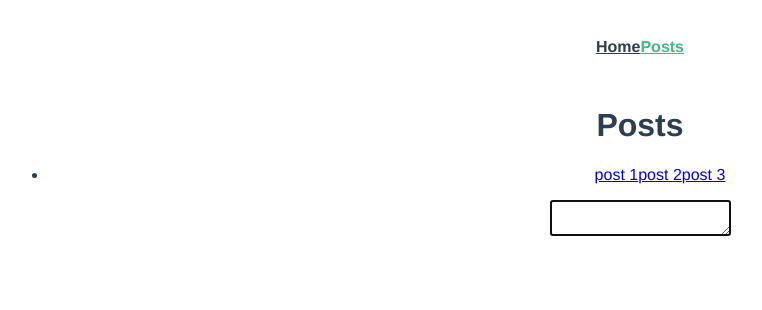
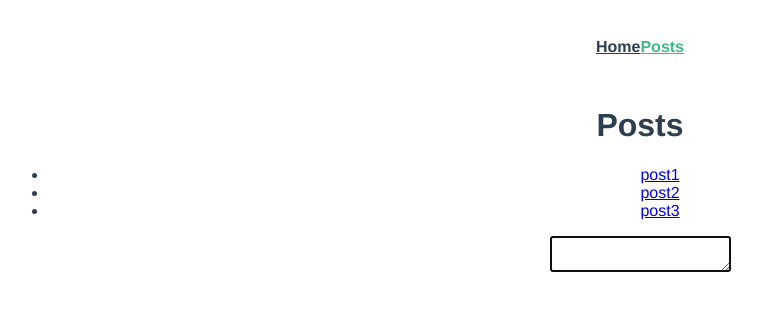
Before and after one commit to Jgatzwow/vue-prac, a Vue app: page /posts in a window 1280 px wide. Shown: the top 310 px of the page, without its empty margins (0-762 px from the left). Built offline with nearby package versions, Linux system fonts and the light colour scheme.

Commit message:
learned how to display lists of items and how to get access to the dom elements by using template refs

```diff
--- a/src/views/HomeView.vue
+++ b/src/views/HomeView.vue
@@ -1,6 +1,6 @@
 <template>
   <div class="home">
-    <h2>{{ appTitle }}</h2>
+    <h2 ref="appTitleRef">{{ appTitle }}</h2>
     <h3>{{ counterData.title }}</h3>
     <div class="wrapper">
       <button @click="decreaseCounter(1)" class="btn">-</button>
@@ -17,7 +17,7 @@
 
 <script setup>
 
-import {reactive, computed, watch, onMounted} from "vue";
+import {reactive, computed, watch, onMounted, ref} from "vue";
 import {vAutofocus} from "@/directives/vAutofocus";
 /*const counter = ref(0)
 const counterTitle = ref('tle')*/
@@ -28,12 +28,14 @@ const oddOrEven = computed(() => {
 })
 const appTitle = 'My counter App'
 
-
+const appTitleRef = ref(null)
 const counterData = reactive({
   count: 10,
   title: 'Counter title'
 })
-
+onMounted(() => {
+  appTitleRef.value
+})
 watch(() => counterData.count, (newCount) => {
   if (newCount === 20) alert('someMSG')
 })
--- a/src/views/PostsView.vue
+++ b/src/views/PostsView.vue
@@ -2,10 +2,8 @@
   <div class="posts">
     <h1>Posts</h1>
     <ul>
-      <li>
-        <router-link to="/postDetail/id1">post 1</router-link>
-        <router-link to="/postDetail/id2">post 2</router-link>
-        <router-link to="/postDetail/id3">post 3</router-link>
+      <li v-for="post in posts" :key="post.id">
+        <router-link :to="`/postDetail/${post.id}`">{{ post.title }}</router-link>
       </li>
     </ul>
     <textarea v-autofocus/>
@@ -15,4 +13,12 @@
 
 <script setup>
 import {vAutofocus} from "@/directives/vAutofocus";
+import {ref} from "vue";
+
+const posts = ref([
+  {id: 1, title: 'post1'},
+  {id: 2, title: 'post2'},
+  {id: 3, title: 'post3'},
+])
+
 </script>
```
